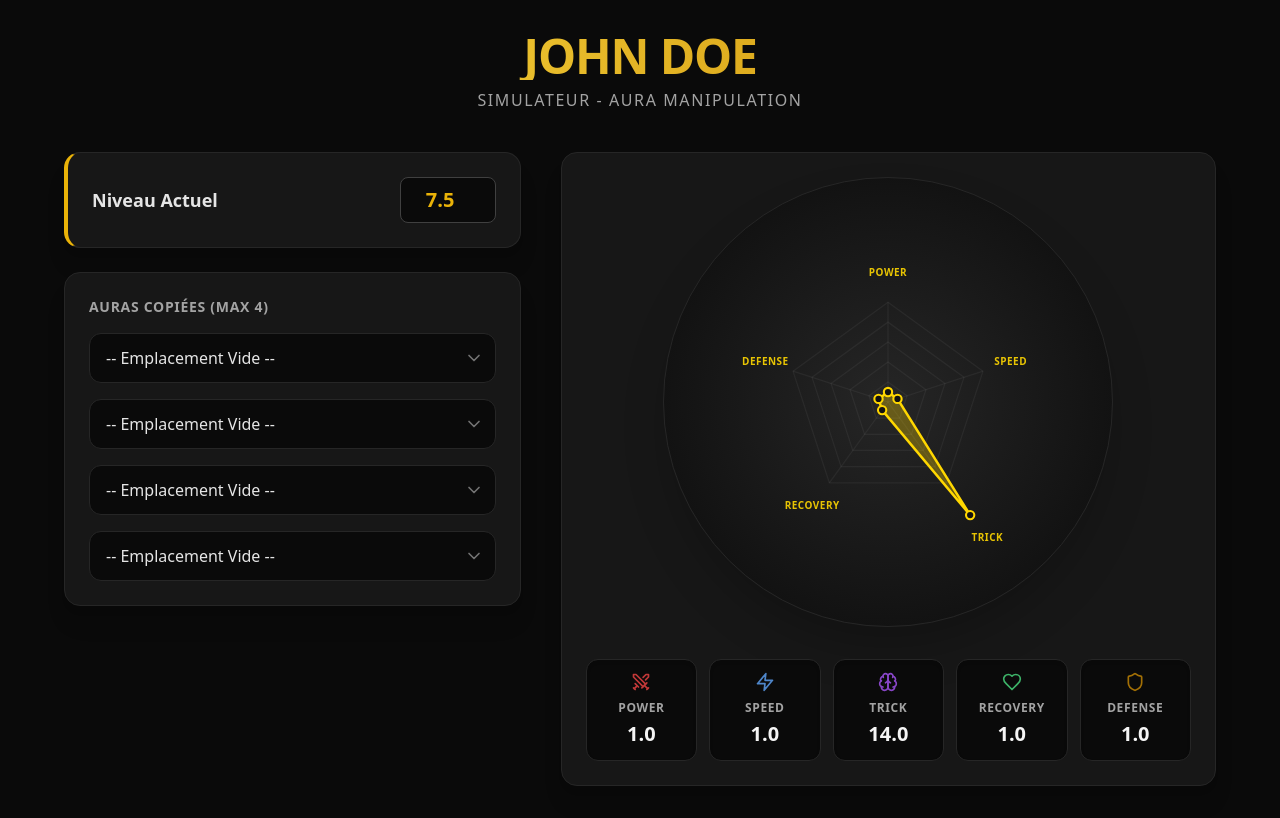
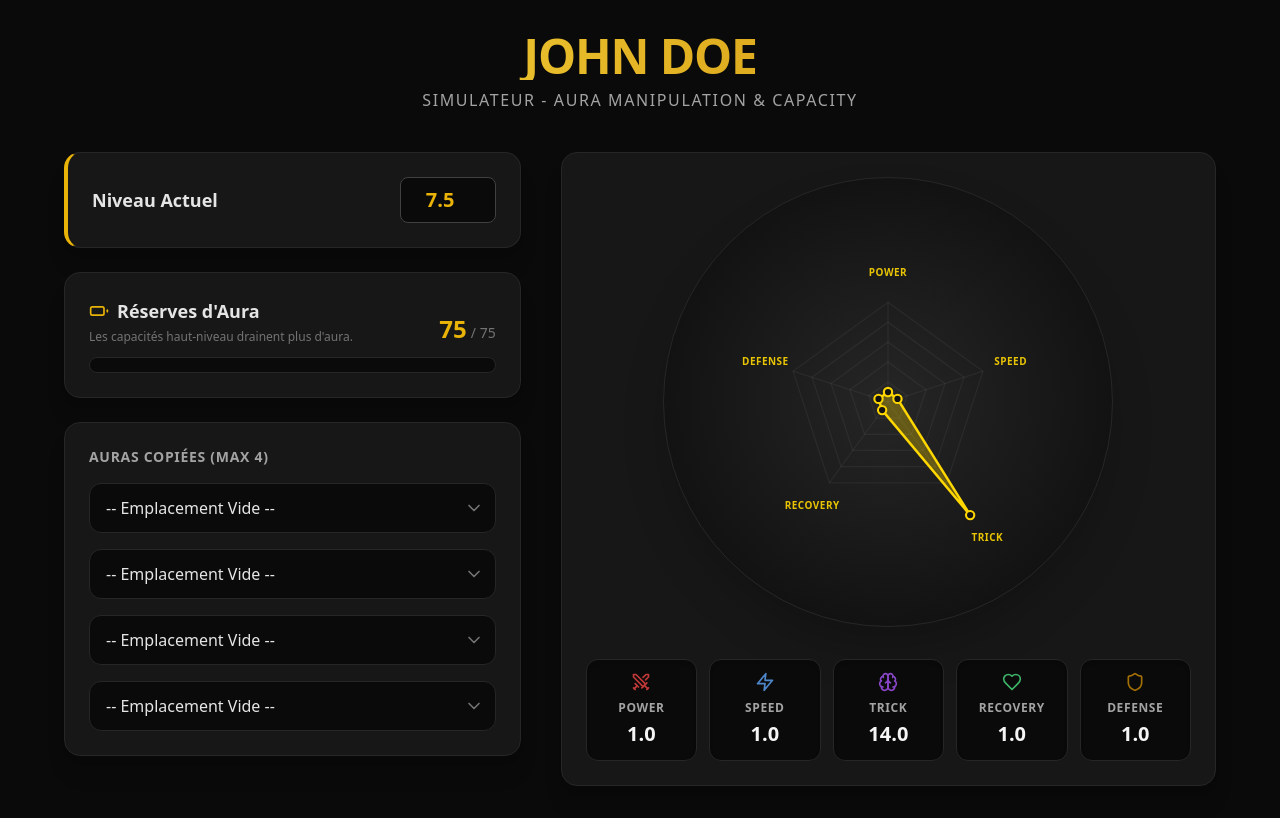
Before and after one commit to The-Night7/john_unordinary, a React (Vite) app: page / in a window 1280 px wide. Built offline with nearby package versions, Linux system fonts and the light colour scheme.

Commit message:
feat: implement aura capacity logic and enhance RadarChart with aura reserves display

```diff
--- a/src/App.tsx
+++ b/src/App.tsx
@@ -1,13 +1,11 @@
 import React, { useState, useMemo } from 'react';
-import { Shield, Zap, Swords, Brain, Heart, ChevronDown } from 'lucide-react';
-
+import { Shield, Zap, Swords, Brain, Heart, ChevronDown, Battery, BatteryWarning } from 'lucide-react';
 import capacitesData from './capacites.json';
 
 // --- 1. CONFIGURATION DES STATS DE BASE DE JOHN ---
 const REFERENCE_LEVEL = 7.5;
 const JOHN_BASE_STATS = { power: 1, speed: 1, trick: 14, recovery: 1, defense: 1 };
 
-// Calcul automatique des rapports (stat / niveau) pour l'évolution de John
 const JOHN_RATIOS = {
   power: JOHN_BASE_STATS.power / REFERENCE_LEVEL,
   speed: JOHN_BASE_STATS.speed / REFERENCE_LEVEL,
@@ -24,20 +22,24 @@ const statConfig = [
   { key: 'defense', label: 'Defense', Icon: Shield, color: 'text-yellow-600' }
 ];
 
+// --- NOUVELLE LOGIQUE : CALCUL DU DRAIN D'AURA ---
+// Plus le niveau d'une capacité est élevé, plus le drain est exponentiel (complexité de l'aura)
+const getAuraCost = (niveau) => {
+  return parseFloat((niveau * (niveau / 1.5)).toFixed(1));
+};
+
 // --- 2. COMPOSANT GRAPHIQUE RADAR SVG SUR-MESURE ---
 const RadarChart = ({ stats }) => {
-  const maxStat = 10; // La limite VISUELLE de la grille est maintenant à 10
-  const size = 500;   // Canvas plus grand pour permettre à l'Aura de déborder
+  const maxStat = 10;
+  const size = 500;
   const cx = size / 2;
   const cy = size / 2;
-  const radius = 120; // Taille de la grille
+  const radius = 120;
   const keys = ['power', 'speed', 'trick', 'recovery', 'defense'];
   const labels = ['Power', 'Speed', 'Trick', 'Recovery', 'Defense'];
 
-  // Fonction pour calculer les points. L'option "clamp" permet de brider la grille, mais libérer l'aura
   const getPoints = (statObj, clamp = false) => {
     return keys.map((key, i) => {
-      // Si on trace la grille, on bloque à maxStat. Si c'est l'Aura, on la laisse exploser le plafond !
       const val = clamp ? Math.min(statObj[key] || 1, maxStat) : (statObj[key] || 1);
       const r = (val / maxStat) * radius;
       const angle = (Math.PI * 2 * i) / 5 - Math.PI / 2;
@@ -45,84 +47,43 @@ const RadarChart = ({ stats }) => {
     }).join(' ');
   };
 
-  const levels = [2, 4, 6, 8, 10]; // Nouvelles lignes de la grille jusqu'à 10 seulement
+  const levels = [2, 4, 6, 8, 10];
 
   return (
     <div className="relative w-full aspect-square max-w-[450px] mx-auto bg-[radial-gradient(circle_at_center,_var(--tw-gradient-stops))] from-neutral-800 to-neutral-950 rounded-full p-4 shadow-2xl border border-neutral-800">
       <svg width="100%" height="100%" viewBox={`0 0 ${size} ${size}`} className="overflow-visible">
-        {/* Toile d'araignée (Grille bornée à 10) */}
         {levels.map(l => (
-          <polygon
-            key={l}
-            points={getPoints({power:l, speed:l, trick:l, recovery:l, defense:l}, true)}
-            fill="none"
-            stroke="rgba(255,255,255,0.05)"
-            strokeWidth="1.5"
-          />
+          <polygon key={l} points={getPoints({power:l, speed:l, trick:l, recovery:l, defense:l}, true)} fill="none" stroke="rgba(255,255,255,0.05)" strokeWidth="1.5" />
         ))}
-        {/* Lignes d'axes (S'arrêtent à 10) */}
         {keys.map((key, i) => {
           const angle = (Math.PI * 2 * i) / 5 - Math.PI / 2;
           return (
-            <line
-              key={`axis-${key}`}
-              x1={cx} y1={cy}
-              x2={cx + radius * Math.cos(angle)}
-              y2={cy + radius * Math.sin(angle)}
-              stroke="rgba(255,255,255,0.05)"
-              strokeWidth="1.5"
-            />
+            <line key={`axis-${key}`} x1={cx} y1={cy} x2={cx + radius * Math.cos(angle)} y2={cy + radius * Math.sin(angle)} stroke="rgba(255,255,255,0.05)" strokeWidth="1.5" />
           )
         })}
 
-        {/* L'Aura de John (Dépassement autorisé !!!) */}
-        <polygon
-          points={getPoints(stats, false)}
-          fill="rgba(255, 215, 0, 0.3)"
-          stroke="#ffd700"
-          strokeWidth="3"
-          className="transition-all duration-500 ease-in-out"
-        />
+        {/* Aura Shape */}
+        <polygon points={getPoints(stats, false)} fill="rgba(255, 215, 0, 0.3)" stroke="#ffd700" strokeWidth="3" className="transition-all duration-500 ease-in-out" />
 
-        {/* Les points sur les sommets de l'Aura (Dépassement autorisé) */}
+        {/* Nodes */}
         {keys.map((key, i) => {
           const val = stats[key] || 1;
           const r = (val / maxStat) * radius;
           const angle = (Math.PI * 2 * i) / 5 - Math.PI / 2;
           return (
-            <circle
-              key={`pt-${key}`}
-              cx={cx + r * Math.cos(angle)}
-              cy={cy + r * Math.sin(angle)}
-              r="5"
-              fill="#121212"
-              stroke="#ffd700"
-              strokeWidth="2.5"
-              className="transition-all duration-500 ease-in-out"
-            />
+            <circle key={`pt-${key}`} cx={cx + r * Math.cos(angle)} cy={cy + r * Math.sin(angle)} r="5" fill="#121212" stroke="#ffd700" strokeWidth="2.5" className="transition-all duration-500 ease-in-out" />
           )
         })}
 
-        {/* Textes des statistiques (Repoussés si la stat dépasse 10) */}
+        {/* Labels */}
         {keys.map((key, i) => {
           const val = stats[key] || 1;
           const angle = (Math.PI * 2 * i) / 5 - Math.PI / 2;
-          // Si la valeur dépasse le rayon max, le texte se place encore plus loin !
           const currentRadius = (val / maxStat) * radius;
           const rText = Math.max(radius, currentRadius) + 35;
 
           return (
-            <text
-              key={`lbl-${key}`}
-              x={cx + rText * Math.cos(angle)}
-              y={cy + rText * Math.sin(angle)}
-              fill="#ffd700"
-              fontSize="12"
-              fontWeight="bold"
-              textAnchor="middle"
-              dominantBaseline="middle"
-              className="tracking-wider uppercase opacity-90 transition-all duration-500 ease-in-out"
-            >
+            <text key={`lbl-${key}`} x={cx + rText * Math.cos(angle)} y={cy + rText * Math.sin(angle)} fill="#ffd700" fontSize="12" fontWeight="bold" textAnchor="middle" dominantBaseline="middle" className="tracking-wider uppercase opacity-90 transition-all duration-500 ease-in-out">
               {labels[i]}
             </text>
           )
@@ -137,9 +98,22 @@ export default function App() {
   const [johnLevel, setJohnLevel] = useState(7.5);
   const [slots, setSlots] = useState(["", "", "", ""]);
 
-  // --- MOTEUR DE FUSION (Recalculé automatiquement si niveau ou slots changent) ---
+  // --- LOGIQUE DE RÉSERVE D'AURA (Aura Capacity Logic) ---
+  const maxAura = useMemo(() => johnLevel * 10, [johnLevel]);
+
+  const currentAuraDrain = useMemo(() => {
+    return slots.reduce((total, slotId) => {
+      if (!slotId) return total;
+      const cap = capacitesData.find(c => c.id === parseInt(slotId));
+      return total + (cap ? getAuraCost(cap.niveau) : 0);
+    }, 0);
+  }, [slots]);
+
+  const auraRemaining = parseFloat((maxAura - currentAuraDrain).toFixed(1));
+  const auraPercentage = Math.min(100, (currentAuraDrain / maxAura) * 100);
+
+  // --- MOTEUR DE FUSION ---
   const statsFinales = useMemo(() => {
-    // Les stats de base de John évoluent maintenant dynamiquement grâce aux ratios !
     let stats = {
       power: JOHN_RATIOS.power * johnLevel,
       speed: JOHN_RATIOS.speed * johnLevel,
@@ -150,35 +124,20 @@ export default function App() {
 
     slots.forEach(slotId => {
       if (!slotId) return;
-
       const cap = capacitesData.find(c => c.id === parseInt(slotId));
       if (!cap) return;
 
       let statsCalculees = {};
 
-      // Adaptation du niveau
       if (johnLevel >= cap.niveau) {
-        // John est plus fort : Stats brutes copiées
-        for (let key in cap.stats_de_base) {
-          statsCalculees[key] = cap.stats_de_base[key];
-        }
+        for (let key in cap.stats_de_base) statsCalculees[key] = cap.stats_de_base[key];
       } else {
-        // John est plus faible : Ratio appliqué à son propre niveau
-        for (let key in cap.ratios_stats) {
-          statsCalculees[key] = cap.ratios_stats[key] * johnLevel;
-        }
+        for (let key in cap.ratios_stats) statsCalculees[key] = cap.ratios_stats[key] * johnLevel;
       }
 
-      // Amplification et Fusion
       for (let key in statsCalculees) {
         let valeur = statsCalculees[key];
-
-        // x1.5 sur la stat principale !
-        if (key === cap.stat_principale) {
-          valeur *= 1.5;
-        }
-
-        // FUSION : On garde le meilleur uniquement
+        if (key === cap.stat_principale) valeur *= 1.5;
         stats[key] = Math.max(stats[key], valeur);
       }
     });
@@ -186,8 +145,30 @@ export default function App() {
     return stats;
   }, [johnLevel, slots]);
 
-  // Fonction pour modifier un slot spécifique
   const updateSlot = (index, value) => {
+    // If the user is removing an ability (emptying the slot), always allow it
+    if (!value) {
+      const newSlots = [...slots];
+      newSlots[index] = "";
+      setSlots(newSlots);
+      return;
+    }
+
+    // Checking if the new ability fits into John's Aura Reserves
+    const cap = capacitesData.find(c => c.id === parseInt(value));
+    const currentSlotVal = slots[index];
+    const currentCap = currentSlotVal ? capacitesData.find(c => c.id === parseInt(currentSlotVal)) : null;
+
+    const currentDrainInThisSlot = currentCap ? getAuraCost(currentCap.niveau) : 0;
+    const newDrain = getAuraCost(cap.niveau);
+
+    const projectedAuraDrain = currentAuraDrain - currentDrainInThisSlot + newDrain;
+
+    if (projectedAuraDrain > maxAura) {
+      // Simulate John's restriction: "I don't have that much aura left"
+      return;
+    }
+
     const newSlots = [...slots];
     newSlots[index] = value;
     setSlots(newSlots);
@@ -202,11 +183,10 @@ export default function App() {
           JOHN DOE
         </h1>
         <p className="text-neutral-400 font-medium uppercase tracking-widest text-sm md:text-base">
-          Simulateur - Aura Manipulation
+          Simulateur - Aura Manipulation & Capacity
         </p>
       </div>
 
-      {/* Grille Principale */}
       <div className="max-w-6xl mx-auto grid grid-cols-1 lg:grid-cols-12 gap-10">
 
         {/* PANNEAU GAUCHE : CONTRÔLES */}
@@ -217,7 +197,6 @@ export default function App() {
             <label className="text-lg font-bold text-neutral-200">
               Niveau Actuel
             </label>
-            <div className="relative">
             <input
               type="number"
               value={johnLevel}
@@ -228,41 +207,86 @@ export default function App() {
               className="w-24 bg-neutral-950 text-yellow-500 text-xl font-black text-center py-2 px-3 rounded-lg border border-neutral-700 focus:outline-none focus:border-yellow-500 transition-colors"
             />
           </div>
+
+          {/* RESERVES D'AURA (Nouvelle section logiciel limitant les capacités) */}
+          <div className="bg-neutral-900 border border-neutral-800 p-6 rounded-2xl shadow-xl">
+            <div className="flex justify-between items-end mb-3">
+              <div>
+                <h2 className="text-neutral-200 font-bold text-lg flex items-center gap-2">
+                  <Battery size={20} className={auraPercentage > 90 ? "text-red-500" : "text-yellow-500"} />
+                  Réserves d'Aura
+                </h2>
+                <p className="text-xs text-neutral-500 mt-1">Les capacités haut-niveau drainent plus d'aura.</p>
+              </div>
+              <div className="text-right">
+                <span className="text-2xl font-black text-yellow-500">{auraRemaining}</span>
+                <span className="text-neutral-500 text-sm ml-1">/ {maxAura}</span>
+              </div>
+            </div>
+
+            {/* Barre de progression d'Aura */}
+            <div className="h-4 w-full bg-neutral-950 rounded-full overflow-hidden border border-neutral-800 relative">
+              <div
+                className={`h-full transition-all duration-500 ease-out ${auraPercentage > 90 ? 'bg-red-500' : 'bg-gradient-to-r from-yellow-600 to-yellow-400'}`}
+                style={{ width: `${auraPercentage}%` }}
+              ></div>
+            </div>
+            {auraRemaining <= 5 && (
+              <p className="text-red-400 text-xs font-bold mt-3 flex items-center gap-1">
+                <BatteryWarning size={14} /> "Je n'ai plus beaucoup d'aura en réserve..."
+              </p>
+            )}
           </div>
 
           {/* Emplacements de copie */}
           <div className="bg-neutral-900 border border-neutral-800 p-6 rounded-2xl shadow-xl space-y-4">
             <h2 className="text-neutral-400 font-semibold mb-4 text-sm uppercase tracking-wider">Auras Copiées (Max 4)</h2>
 
-            {slots.map((slot, index) => (
-              <div key={index} className="relative">
+            {slots.map((slot, index) => {
+              const currentCap = slot ? capacitesData.find(c => c.id === parseInt(slot)) : null;
+              const currentSlotDrain = currentCap ? getAuraCost(currentCap.niveau) : 0;
+
+              return (
+                <div key={index} className="relative group">
                   <select
                     value={slot}
                     onChange={(e) => updateSlot(index, e.target.value)}
-                  className="w-full appearance-none bg-neutral-950 border border-neutral-800 text-neutral-200 py-3 pl-4 pr-10 rounded-xl focus:outline-none focus:ring-2 focus:ring-yellow-500/50 focus:border-yellow-500 transition-all cursor-pointer font-medium"
+                    className="w-full appearance-none bg-neutral-950 border border-neutral-800 text-neutral-200 py-3 pl-4 pr-16 rounded-xl focus:outline-none focus:ring-2 focus:ring-yellow-500/50 focus:border-yellow-500 transition-all cursor-pointer font-medium"
                   >
                     <option value="">-- Emplacement Vide --</option>
-                  {capacitesData.map(cap => (
-                    <option key={cap.id} value={cap.id}>
-                      {cap.nom_capacite} ({cap.nom_personnage}) - Niv {cap.niveau}
+                    {capacitesData.map(cap => {
+                      const cost = getAuraCost(cap.niveau);
+                      // On grise/désactive l'option si elle dépasse l'aura dispo (sauf si c'est la capacité déjà équipée)
+                      const isTooExpensive = (currentAuraDrain - currentSlotDrain + cost) > maxAura;
+                      return (
+                        <option key={cap.id} value={cap.id} disabled={isTooExpensive && cap.id !== parseInt(slot)}>
+                          {cap.nom_capacite} ({cap.nom_personnage}) - Niv {cap.niveau} {isTooExpensive && cap.id !== parseInt(slot) ? " [Aura Insuffisante]" : ""}
                         </option>
-                  ))}
+                      )
+                    })}
                   </select>
+
+                  {/* Indicateur de coût d'aura dans le select */}
+                  {slot && currentCap && (
+                    <div className="absolute right-10 top-1/2 -translate-y-1/2 text-xs font-bold text-yellow-500/70 bg-yellow-500/10 px-2 py-1 rounded-md">
+                      -{getAuraCost(currentCap.niveau)}
+                    </div>
+                  )}
+
                   <ChevronDown className="absolute right-3 top-1/2 -translate-y-1/2 text-neutral-500 pointer-events-none" size={20} />
                 </div>
-            ))}
+              );
+            })}
           </div>
         </div>
 
         {/* PANNEAU DROIT : VISUALISATION */}
         <div className="lg:col-span-7 flex flex-col items-center justify-center bg-neutral-900 border border-neutral-800 rounded-2xl p-6 shadow-xl">
 
-          {/* Graphique Radar */}
           <div className="w-full mb-8">
             <RadarChart stats={statsFinales} />
           </div>
 
-          {/* Affichage exact des statistiques */}
           <div className="w-full grid grid-cols-2 md:grid-cols-5 gap-3">
             {statConfig.map(({ key, label, Icon, color }) => (
               <div key={key} className="bg-neutral-950 border border-neutral-800 rounded-xl p-3 flex flex-col items-center justify-center text-center shadow-inner relative overflow-hidden group">
```
Lines whose indentation alone changed are shown as unchanged.
